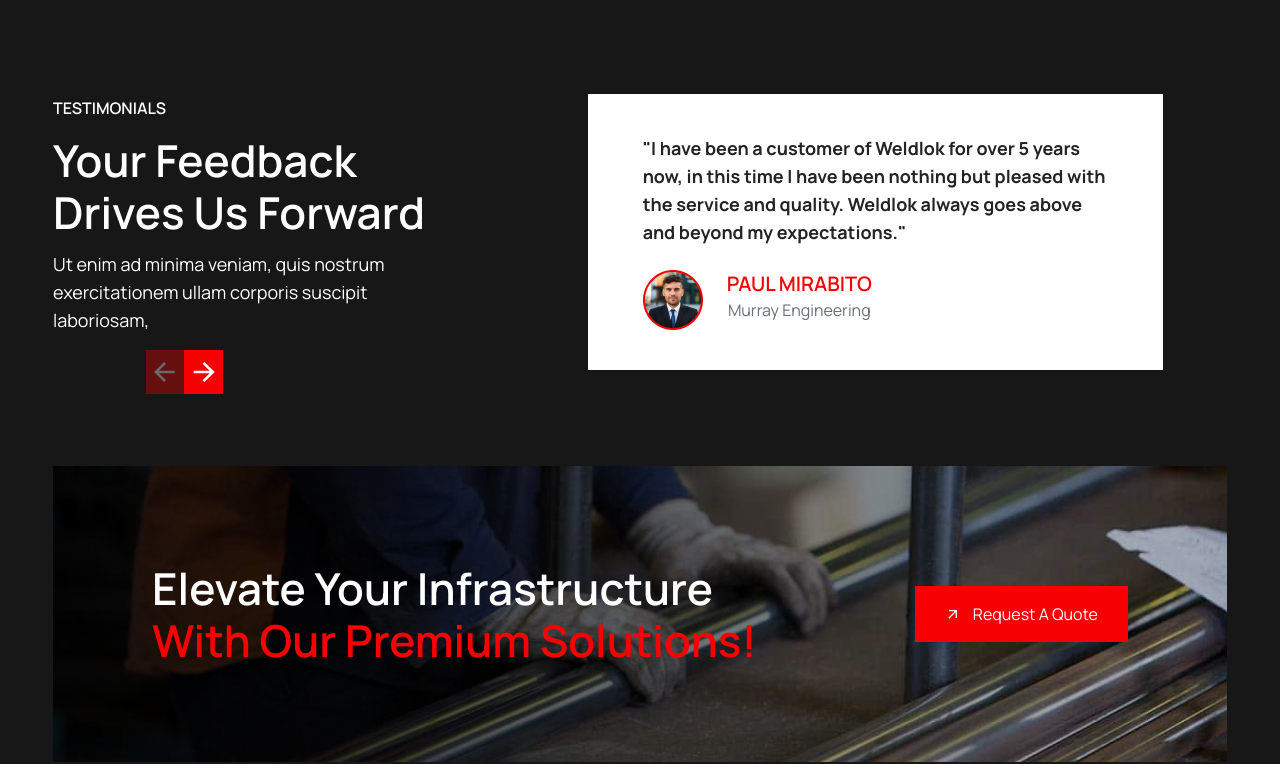
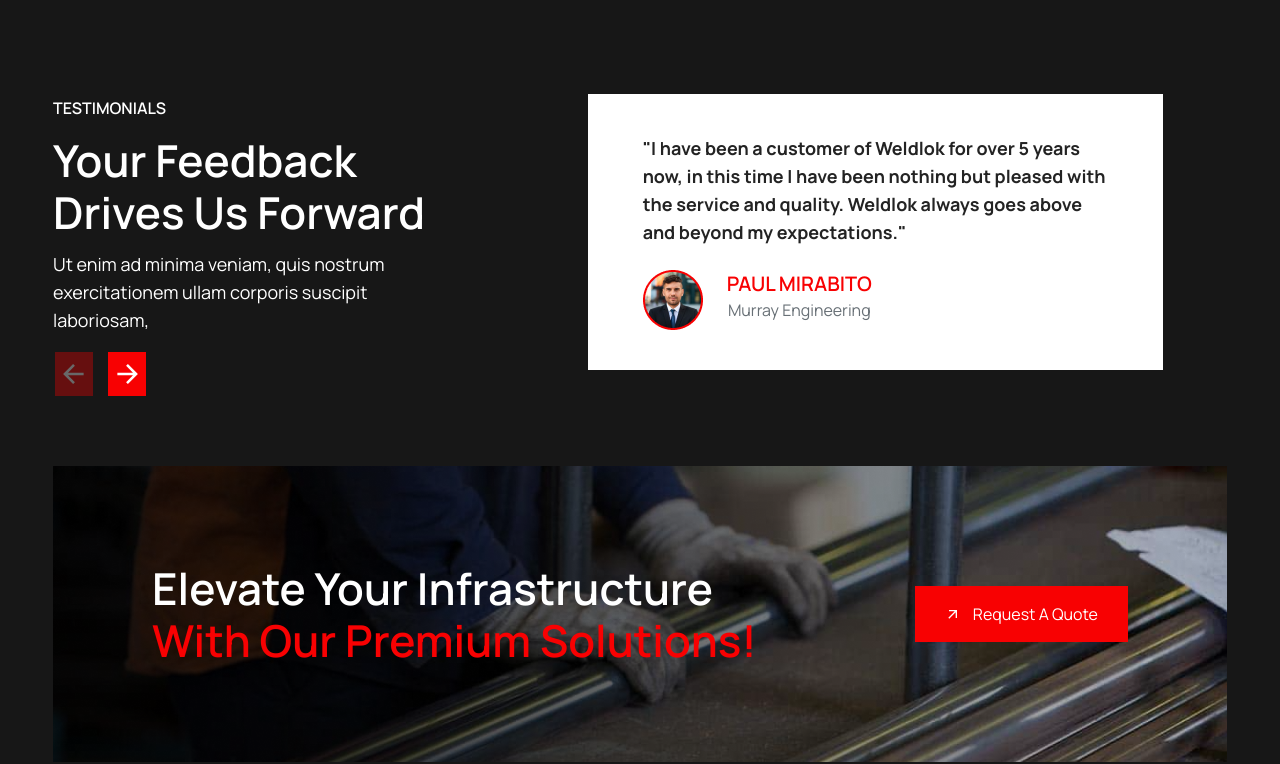
Before and after one commit to shirishshrestha/intuji-task-weldlok, a React (Vite) app: page / in a window 1280 px wide. Shown: the part 3000-3764 px from the top of the page. Built offline with nearby package versions, Linux system fonts and the light colour scheme.

Commit message:
fixed the issue of swiper next and prev button

```diff
--- a/src/components/Testimonials/Testimonials.css
+++ b/src/components/Testimonials/Testimonials.css
@@ -1,6 +1,9 @@
 .testimonials {
   background-color: var(--bg1);
   padding: 6rem 0 0;
+}
+
+.testimonials_container {
   position: relative;
 }
 
@@ -20,16 +23,16 @@
 }
 
 .mySwiper {
-  position: static;
+  position: relative;
 }
 
 .swiper-button-prev,
 .swiper-button-next {
-  top: 49% !important;
+  top: 42% !important;
 }
 
 .swiper-button-next {
-  right: 82.59% !important;
+  right: 91% !important;
   background-image: url("/images/arrow-right.svg") !important;
   background-repeat: no-repeat;
   background-size: cover;
@@ -39,7 +42,7 @@
 }
 
 .swiper-button-prev {
-  left: 11.4% !important;
+  left: 1.4% !important;
   background-image: url("/images/arrow-left.svg") !important;
   background-repeat: no-repeat;
   background-size: cover;
@@ -207,7 +210,8 @@
     gap: 2rem;
   }
 
-.testimonials__request--heading,.testimonials__request--heading p {
+  .testimonials__request--heading,
+  .testimonials__request--heading p {
     font-size: 1.8rem;
     line-height: 2.5rem;
     text-align: center;
--- a/src/components/Testimonials/Testimonials.jsx
+++ b/src/components/Testimonials/Testimonials.jsx
@@ -25,6 +25,7 @@
               </div>
             </div>
             <Swiper
+              spaceBetween={40}
               navigation={true}
               modules={[Navigation]}
               className="mySwiper w-full"
```
Lines whose indentation alone changed are shown as unchanged.
